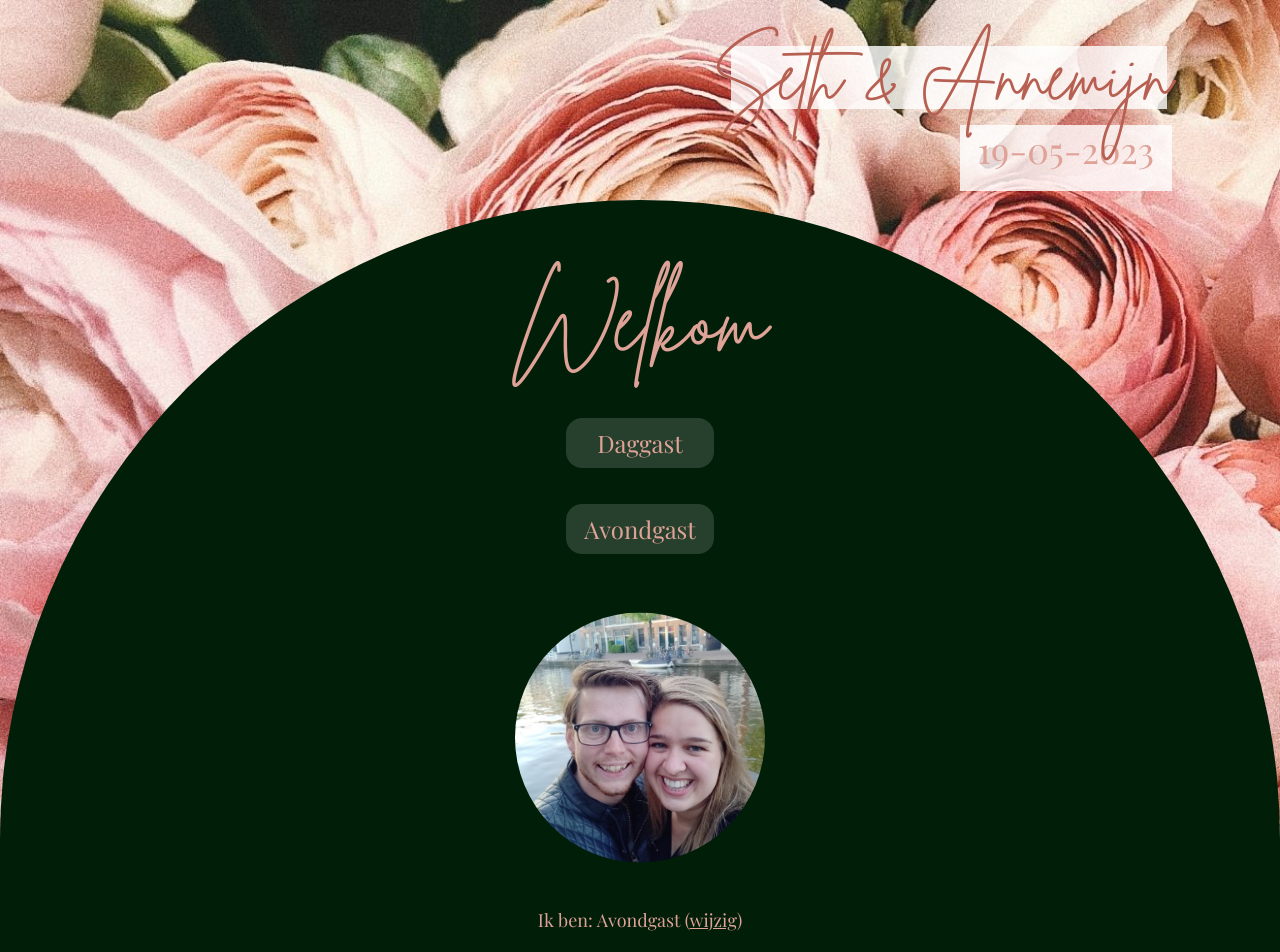
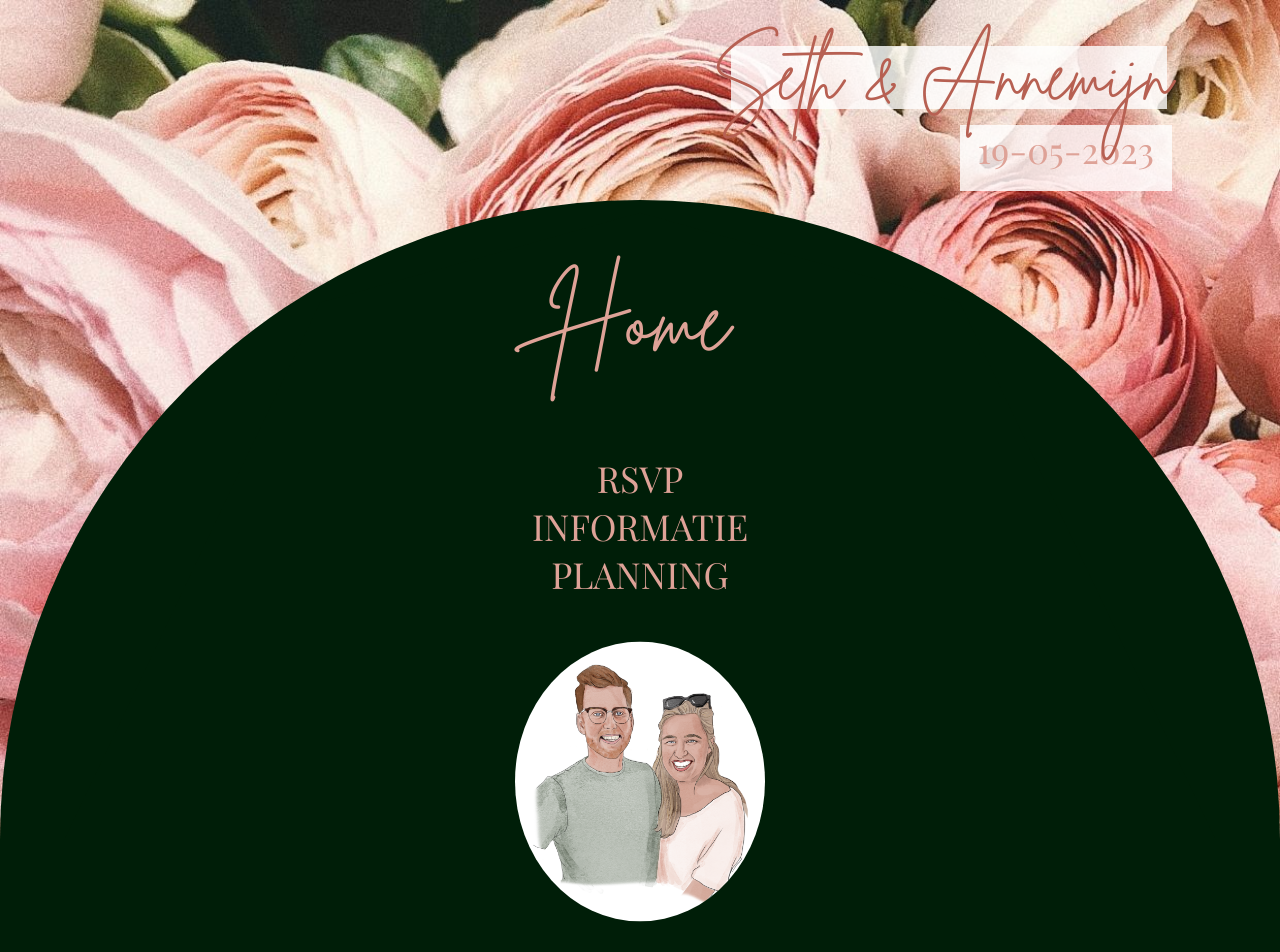
Before and after one commit to sethsnel/BruiloftSnelDeHaas, a Next.js app: page / in a window 1280 px wide. Shown: the top 952 px of the page. Built offline with nearby package versions, Linux system fonts and the light colour scheme.

Commit message:
Fixed invite type

```diff
--- a/components/layout/baseLayout.tsx
+++ b/components/layout/baseLayout.tsx
@@ -1,18 +1,16 @@
 import { ReactNode } from 'react'
 
 import Header from './header'
-import useInviteType from '../../hooks/useInviteType'
-
 import styles from './baseLayout.module.scss'
 import Footer from './footer'
+import { inviteType } from '../../hooks/useInviteType'
 
 type baseLayoutProps = {
   children: ReactNode
+  selectInviteType: (type: inviteType) => void
 }
 
-const BaseLayout = ({ children }: baseLayoutProps) => {
-  const { inviteType, resetInviteType } = useInviteType()
-
+const BaseLayout = ({ children, selectInviteType }: baseLayoutProps) => {
   return <div className={styles.container}>
     <Header />
     <div className={styles.divider}>
@@ -20,7 +18,7 @@ const BaseLayout = ({ children }: baseLayoutProps) => {
     <div className={styles.wrapper}>
       <div className={styles.content}>
         {children}
-        <Footer {...{ inviteType, resetInviteType }} />
+        <Footer selectInviteType={selectInviteType} />
       </div>
     </div>
   </div>
--- a/components/layout/footer.tsx
+++ b/components/layout/footer.tsx
@@ -1,14 +1,20 @@
 import Image from 'next/legacy/image'
+
+import useInviteType, { inviteType } from '../../hooks/useInviteType'
 
 import styles from '../../styles/Home.module.scss'
 
-const footer = ({ inviteType, resetInviteType }: { inviteType: 'day' | 'evening' | 'church' | null, resetInviteType: () => void }) => {
+const Footer = ({ selectInviteType }: { selectInviteType: (type: inviteType) => void }) => {
+  const { inviteType } = useInviteType()
+
   return <footer className={styles.footer}>
-    <p>Ik ben: {inviteType === 'day' ? 'Daggast' : 'Avondgast'} (<a onClick={() => resetInviteType()} href="#">wijzig</a>)</p>
+    {
+      inviteType !== '' && <p>Ik ben: {inviteType === 'day' ? 'Daggast' : 'Avondgast'} (<a onClick={() => selectInviteType('')} href="#">wijzig</a>)</p>
+    }
     <div className={styles.footerImage}>
-      <Image src="/seth-en-annemijn.JPG" alt="Seth en Annemijn" width="250" height="250" objectFit='cover' />
+      <Image src="/seth-en-annemijn.png" alt="Seth en Annemijn" width="250" height="280" objectFit='cover' />
     </div>
   </footer>
 }
 
-export default footer
+export default Footer
--- a/hooks/useInviteType.tsx
+++ b/hooks/useInviteType.tsx
@@ -1,24 +1,10 @@
-import { useLayoutEffect, useState } from "react"
+import { createContext, useContext } from "react"
 
-export type inviteType = 'day' | 'evening' | 'church' | null
+export type inviteType = 'day' | 'evening' | 'church' | ''
+
+export const InviteContext = createContext<inviteType>('')
 
 export default function useInviteType() {
-  const [inviteType, setInviteType] = useState<inviteType>('day')
-  const selectInviteType = (inviteType: inviteType) => {
-    if (inviteType !== null) {
-      localStorage.setItem('inviteType', inviteType)
-    }
-    setInviteType(inviteType)
-  }
-
-  const resetInviteType = () => {
-    localStorage.removeItem('inviteType')
-    location.replace('/')
-  }
-
-  useLayoutEffect(() => {
-    selectInviteType(typeof localStorage !== 'undefined' ? localStorage?.getItem('inviteType') as inviteType : null)
-  }, [])
-
-  return { inviteType, selectInviteType, resetInviteType }
+  const inviteType = useContext<inviteType>(InviteContext)
+  return { inviteType }
 }
--- a/pages/_app.tsx
+++ b/pages/_app.tsx
@@ -1,5 +1,6 @@
 import type { AppProps } from 'next/app'
 import Head from 'next/head'
+import { useEffect, useState } from 'react'
 
 import { BaseLayout } from '../components/layout'
 
@@ -7,12 +8,18 @@ import '../styles/globals.scss'
 import '../styles/timeline.scss'
 import styles from '../styles/Home.module.scss'
 import appStyles from '../styles/App.module.scss'
-import useInviteType from '../hooks/useInviteType'
+import { InviteContext, inviteType } from '../hooks/useInviteType'
 
 function MyApp({ Component, pageProps }: AppProps) {
-  const { inviteType, selectInviteType } = useInviteType()
+  const [inviteType, setInviteType] = useState<inviteType>('')
 
-  return <BaseLayout>
+  const selectInviteType = (newType: inviteType) => {
+    localStorage.setItem('inviteType', newType ?? '')
+    setInviteType(newType)
+  }
+
+  return <InviteContext.Provider value={inviteType}>
+    <BaseLayout selectInviteType={selectInviteType}>
       <Head>
         <link rel="apple-touch-icon" sizes="180x180" href="/apple-touch-icon.png" />
         <link rel="icon" type="image/png" sizes="32x32" href="/favicon-32x32.png" />
@@ -23,16 +30,16 @@ function MyApp({ Component, pageProps }: AppProps) {
         <meta name="msapplication-TileColor" content="#da532c" />
         <meta name="theme-color" content="#ffffff" />
       </Head>
+
       {
-      (inviteType) ?
+        (inviteType !== '') ?
           <Component {...pageProps} /> :
           (
             <div className={styles.container}>
               <main className={styles.main}>
                 <h1 className={styles.menuTitle}>Welkom</h1>
                 <div className={appStyles.inviteContainer}>
-                <button onClick={() => selectInviteType('day')}>Daggast</button>
-                <button onClick={() => selectInviteType('evening')}>Avondgast</button>
+                  <InvitePicker selectInviteType={selectInviteType} />
                   {/* <button onClick={() => updateInviteType('church')}>Kerk/receptie</button> */}
                 </div>
               </main>
@@ -40,6 +47,18 @@ function MyApp({ Component, pageProps }: AppProps) {
           )
       }
     </BaseLayout>
+  </InviteContext.Provider>
+}
+
+function InvitePicker({ selectInviteType }: { selectInviteType: (type: inviteType) => void }) {
+  useEffect(() => {
+    selectInviteType(typeof localStorage !== 'undefined' ? localStorage?.getItem('inviteType') as inviteType : '')
+  }, [selectInviteType])
+
+  return <>
+    <button onClick={() => selectInviteType('day')}>Daggast</button>
+    <button onClick={() => selectInviteType('evening')}>Avondgast</button>
+  </>
 }
 
 export default MyApp
--- a/pages/index.tsx
+++ b/pages/index.tsx
@@ -9,7 +9,7 @@ import useInviteType from '../hooks/useInviteType'
 import styles from '../styles/Home.module.scss'
 
 const Home: NextPage = () => {
-  const { inviteType, resetInviteType } = useInviteType()
+  const { inviteType } = useInviteType()
   const hrefInfo = inviteType === 'day' ? '/daggast' : '/avondgast'
 
   return (
```
Also changed, not shown: public/seth-en-annemijn.png (added). Lines whose indentation alone changed are shown as unchanged.
